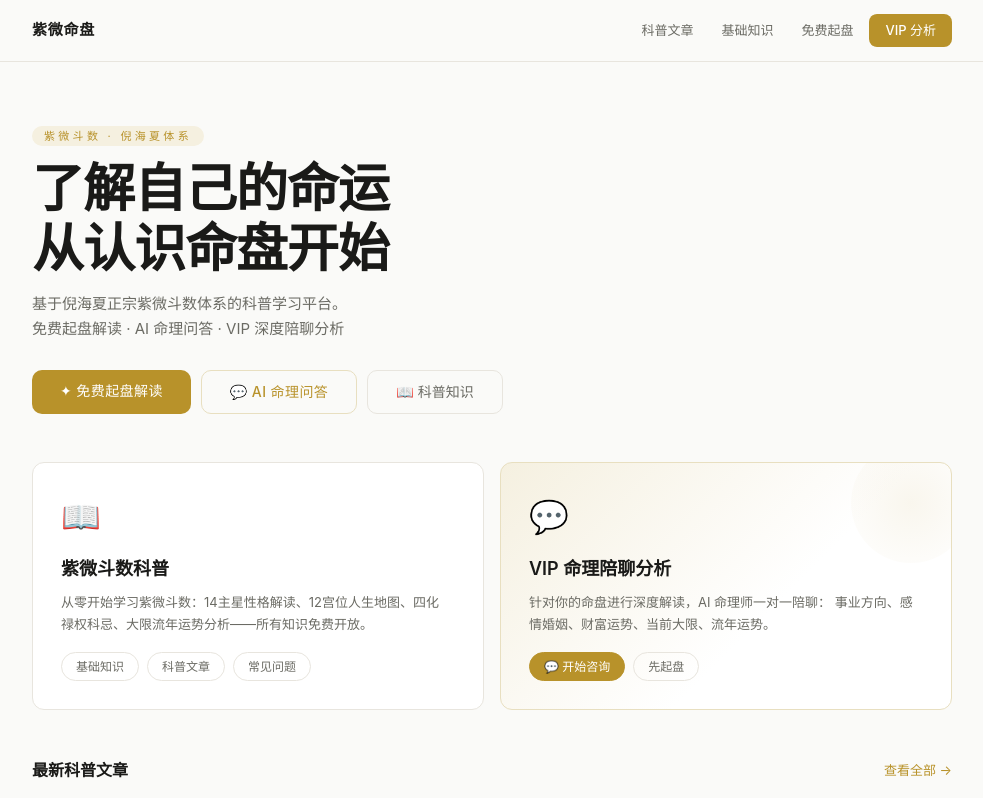
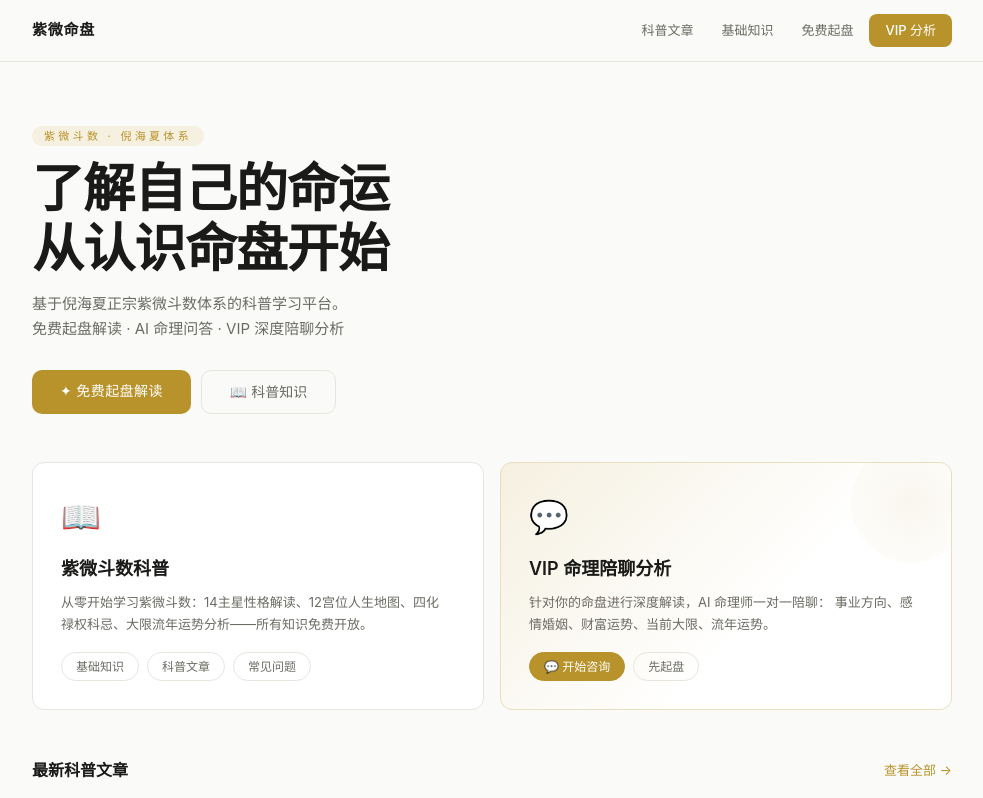
Before and after one commit to calmanzeng/zhiwei, a Next.js app: page / in a window 1280 px wide. Shown: the top 798 px of the page, without its empty margins (148-1131 px from the left). Built offline with nearby package versions, Linux system fonts and the light colour scheme; no server answers.

Commit message:
remove: AI命理问答

```diff
--- a/app/page.tsx
+++ b/app/page.tsx
@@ -117,14 +117,6 @@ export default function HomePage() {
               textDecoration: 'none', letterSpacing: '0.03em',
             }}>
               ✦ 免费起盘解读
-            </Link>
-            <Link href="/consult" style={{
-              padding: '10px 28px', borderRadius: '10px',
-              border: `1px solid ${C.accentBorder}`,
-              color: C.accent, fontSize: '14px', fontWeight: 500,
-              textDecoration: 'none', letterSpacing: '0.03em',
-            }}>
-              💬 AI 命理问答
             </Link>
             <Link href="/learn" style={{
               padding: '10px 28px', borderRadius: '10px',
@@ -324,7 +316,6 @@ export default function HomePage() {
             { icon: '📖', label: '基础知识', href: '/learn/basics' },
             { icon: '📝', label: '科普文章', href: '/blog' },
             { icon: '❓', label: '常见问题', href: '/learn/faq' },
-            { icon: '💬', label: 'AI 问答', href: '/consult' },
             { icon: '📚', label: '知识库', href: '/knowledge' },
             { icon: '📜', label: '古籍原典', href: '/library' },
             { icon: '💑', label: '合盘分析', href: '/heming' },
```
